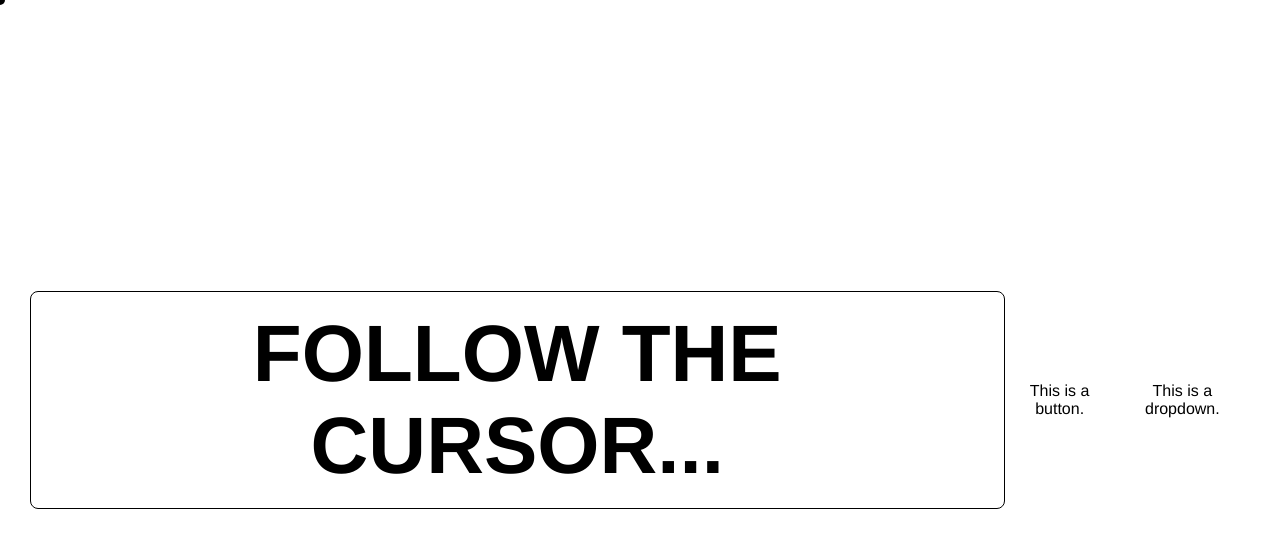
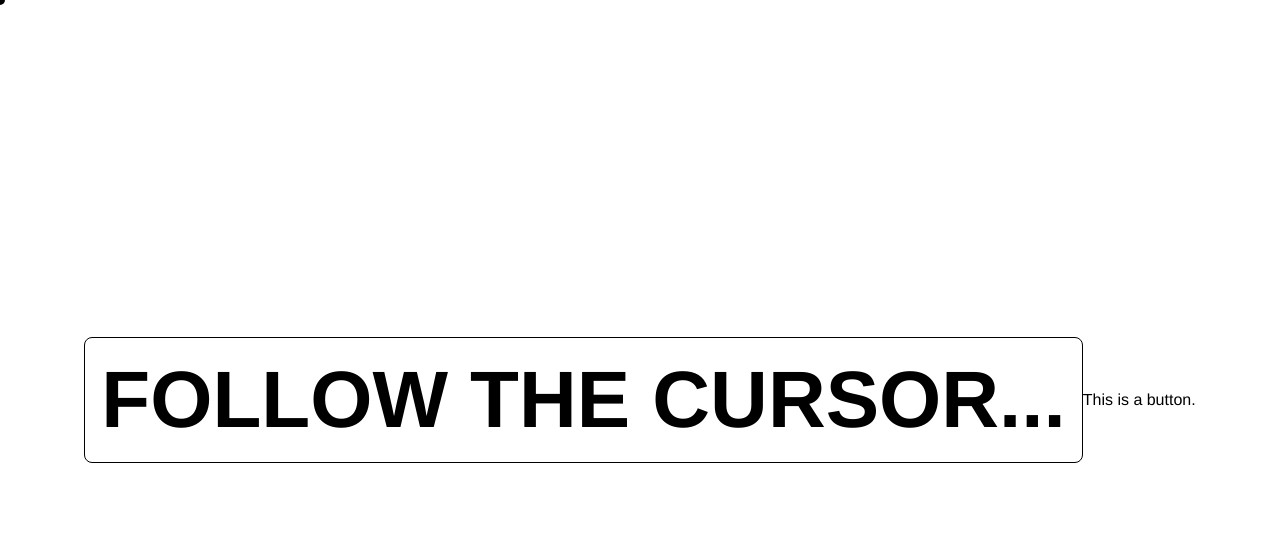
Before and after one commit to shailesh7682/Follow-cursor, a plain HTML site: page index.html in a window 1280 px wide. Drawn offline with Linux system fonts and the light colour scheme.

Commit message:
Removed the dropdown

```diff
--- a/index.html
+++ b/index.html
@@ -11,7 +11,6 @@
       <div class="cursor"></div>
       <h1>FOLLOW THE CURSOR...</h1>
       <p>This is a button.</p>
-      <p>This is a dropdown.</p>
     </div>
     <script src="script.js"></script>
   </body>
```
